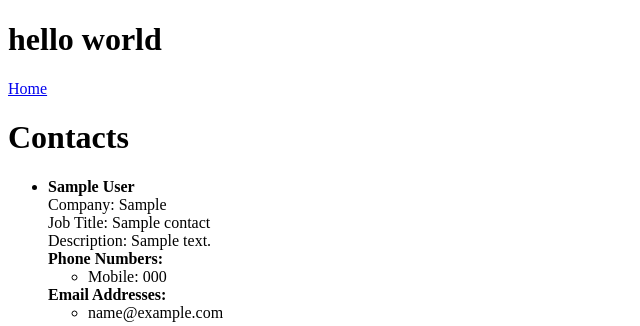
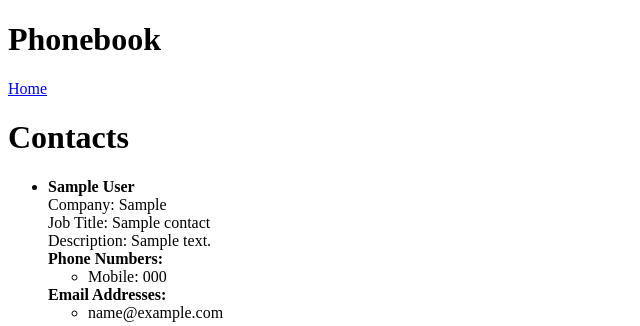
Before and after one commit to eduardkh/dj-phonebook-24, a Django app: page / in a window 1280 px wide. Shown: the top 326 px of the page, without its empty margins (0-640 px from the left). Run offline with Django 5.2, Linux system fonts and the light colour scheme; tables that the repository leaves empty hold one stand-in row (values such as "Sample post").

Commit message:
base.html

```diff
--- /dev/null
+++ b/phonebook_app/templates/base.html
@@ -0,0 +1,18 @@
+<!DOCTYPE html>
+<html lang="en">
+  <head>
+    <meta charset="UTF-8" />
+    <meta name="viewport" content="width=device-width, initial-scale=1.0" />
+    <title>{% block title %}Phonebook{% endblock %}</title>
+  </head>
+  <body>
+    <header>
+      <h1>Phonebook</h1>
+      <nav>
+        <a href="{% url 'index' %}">Home</a>
+        <!-- Add other navigation links here if needed -->
+      </nav>
+    </header>
+    <main>{% block content %}{% endblock %}</main>
+  </body>
+</html>
--- a/phonebook_app/templates/phonebook_app/index.html
+++ b/phonebook_app/templates/phonebook_app/index.html
@@ -1,13 +1,4 @@
-<!DOCTYPE html>
-<html lang="en">
-  <head>
-    <meta charset="UTF-8" />
-    <meta name="viewport" content="width=device-width, initial-scale=1.0" />
-    <title>Document</title>
-  </head>
-  <body>
-    <h1>hello world</h1>
-    <a href="{% url 'index' %}">Home</a>
+{% extends "base.html" %} {% block title %}Contacts{% endblock %} {% block content %}
 <h1>Contacts</h1>
 <ul>
   {% for contact in contacts %}
@@ -31,5 +22,4 @@
   </li>
   {% endfor %}
 </ul>
-  </body>
-</html>
+{% endblock %}
```
Lines whose indentation alone changed are shown as unchanged.
